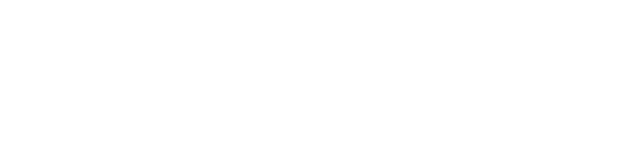
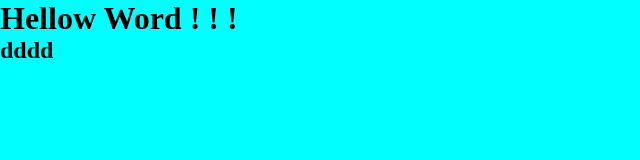
Before and after one commit to Moeen-front/test-project, a plain HTML site: page index.html in a window 1280 px wide. Shown: the whole page, without its empty margins (0-640 px from the left). Drawn offline with Linux system fonts and the light colour scheme.

Commit message:
change bg color

```diff
--- a/index.html
+++ b/index.html
@@ -4,8 +4,10 @@
     <meta charset="UTF-8">
     <meta name="viewport" content="width=device-width, initial-scale=1.0">
     <title>Document</title>
+    <link rel="stylesheet" href="/style.css">
 </head>
 <body>
-
+    <h1>Hellow Word ! ! !</h1>
+    <h2> dddd</h2>
 </body>
 </html>
--- a/style.css
+++ b/style.css
@@ -3,3 +3,7 @@
     padding: 0;
     box-sizing: border-box;
 }
+body{
+    background-color: aqua;
+    backdrop-filter: blur;
+}
```
